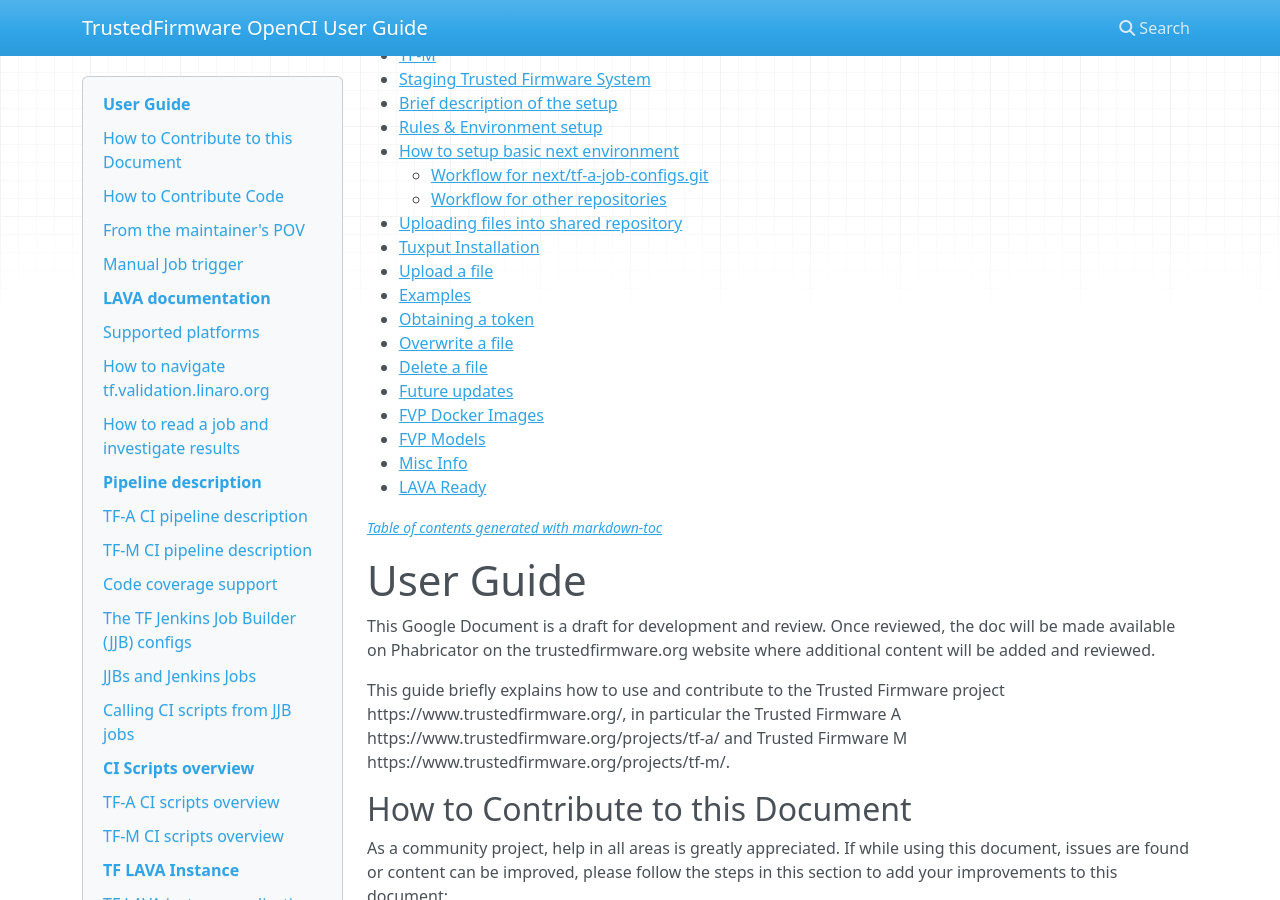
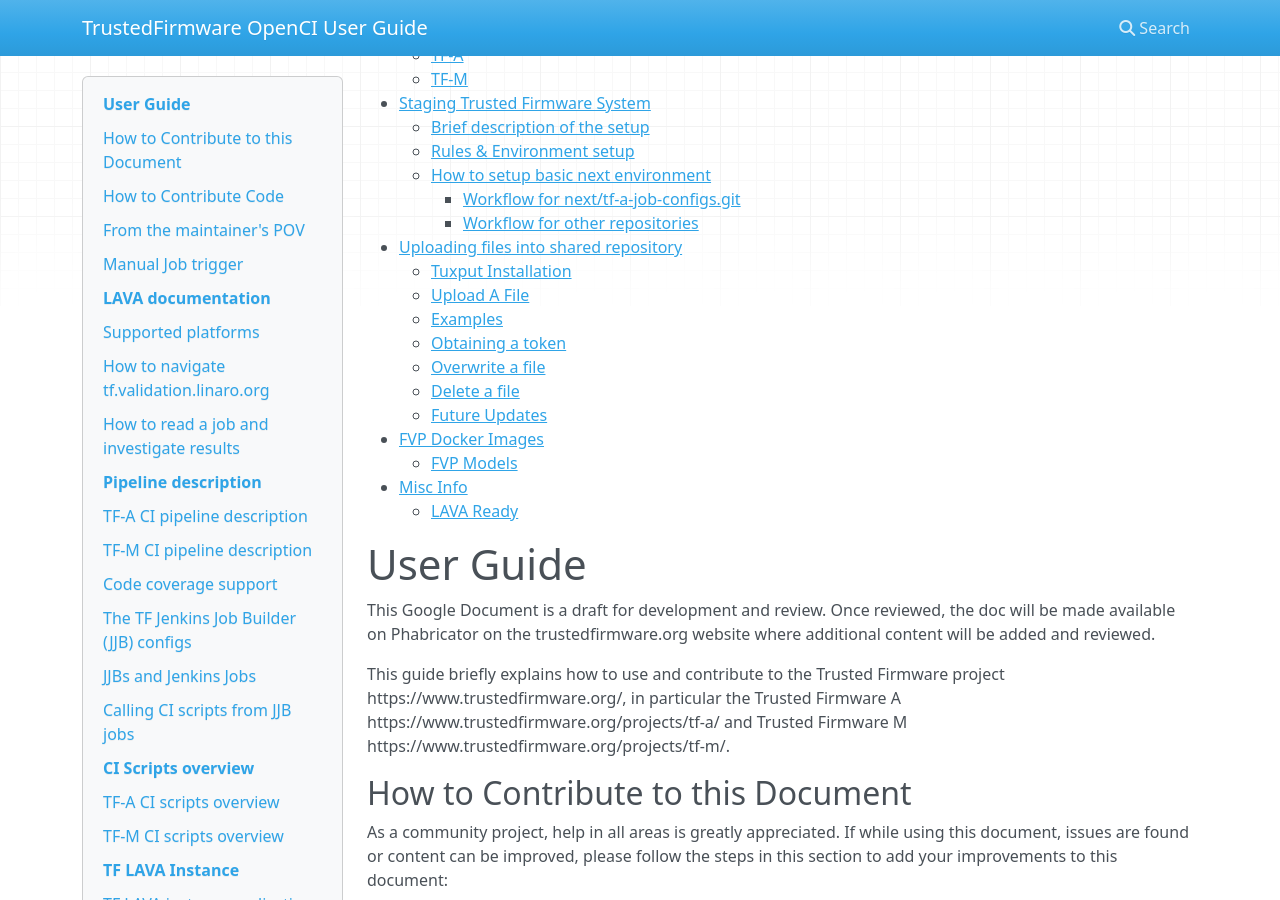
Before and after one commit to saheerb/ci-test, an MkDocs documentation site: the page built from docs/index.md, in a window 1280 px wide and 900 px high, scrolled down 1969 px. Built offline with MkDocs 1.6.1, drawn with Linux system fonts in a browser that asks for light colours; nearby versions of some CDN libraries; part of the change alters nothing that is shown; some of the changed text lies outside the part shown.

Commit message:
index.md: Replace adhoc ToC with a standard mkdocs TOC macro
Instead of manually generated ToC using an external web tool, use a
by-default enabled MkDocs extension which automatically generates it.

https://python-markdown.github.io/extensions/toc/

Signed-off-by: Paul Sokolovsky <paul.sokolovsky@linaro.org>
Change-Id: I8ecc13c478d220dc9e351c386319d8fc5f646c7a

```diff
--- a/docs/index.md
+++ b/docs/index.md
@@ -3,96 +3,7 @@
 
 **Table of Contents**
 
-- [User Guide](#user-guide)
-  * [How to Contribute to this Document](#how-to-contribute-to-this-document)
-  * [How to Contribute Code](#how-to-contribute-code)
-    + [Gerrit Setup](#gerrit-setup)
-    + [Commit and review](#commit-and-review)
-  * [From the maintainer's POV](#from-the-maintainer-s-pov)
-  * [Manual Job trigger](#manual-job-trigger)
-- [LAVA documentation](#lava-documentation)
-  * [Supported platforms](#supported-platforms)
-    + [TF-A supported platforms](#tf-a-supported-platforms)
-    + [TF-M supported platforms](#tf-m-supported-platforms)
-  * [How to navigate tf.validation.linaro.org](#how-to-navigate-tfvalidationlinaroorg)
-  * [How to read a job and investigate results](#how-to-read-a-job-and-investigate-results)
-- [Pipeline description](#pipeline-description)
-  * [TF-A CI pipeline description](#tf-a-ci-pipeline-description)
-  * [TF-M CI pipeline description](#tf-m-ci-pipeline-description)
-    + [TF-M Job dependencies](#tf-m-job-dependencies)
-  * [The TF Jenkins Job Builder (JJB) configs](#the-tf-jenkins-job-builder--jjb--configs)
-  * [JJBs and Jenkins Jobs](#jjbs-and-jenkins-jobs)
-  * [Calling CI scripts from JJB jobs](#calling-ci-scripts-from-jjb-jobs)
-- [CI Scripts overview](#ci-scripts-overview)
-  * [TF-A CI scripts overview](#tf-a-ci-scripts-overview)
-  * [TF-M CI scripts overview](#tf-m-ci-scripts-overview)
-- [TF LAVA Instance](#tf-lava-instance)
-  * [TF LAVA instance replication](#tf-lava-instance-replication)
-  * [LAVA Master](#lava-master)
-  * [LAVA Dispatchers](#lava-dispatchers)
-  * [Upgrades](#upgrades)
-  * [LAVA instance changes](#lava-instance-changes)
-  * [Current list of available devices](#current-list-of-available-devices)
-- [Local LAVA instance set up](#local-lava-instance-set-up)
-- [New device enablement in LAVA](#new-device-enablement-in-lava)
-- [Board setup](#board-setup)
-  * [Juno](#juno)
-    + [Peripherals](#peripherals)
-    + [Deployment](#deployment)
-    + [Troubleshooting](#troubleshooting)
-  * [MPS2](#mps2)
-    + [Peripherals](#peripherals-1)
-    + [Deployment](#deployment-1)
-    + [Troubleshooting](#troubleshooting-1)
-  * [Musca B1](#musca-b1)
-    + [Flashing the device for the first time](#flashing-the-device-for-the-first-time)
-    + [Turn on automation](#turn-on-automation)
-    + [Turn auto power on](#turn-auto-power-on)
-  * [STM32L562E-DK](#stm32l562e-dk)
-    + [Peripherals](#peripherals-1)
-    + [Deployment](#deployment-1)
-  * [NXP LPC55s69 Platform](#nxp-lpc55s69-platform)
-    + [Peripherals](#peripherals-1)
-    + [Deployment](#deployment-1)
-  * [Cypress Platform CY8CKIT-064S0S2-4343W](#cypress-platform-cy8ckit-064s0s2-4343w)
-    + [Peripherals](#peripherals-1)
-    + [Deployment](#deployment-1)
-    + [Troubleshooting](#troubleshooting-1)
-  * [Asurada Chromebook](#asurada-chromebook)
-    + [Peripherals](#peripherals-1)
-    + [Deployment](#deployment-1)
-    + [Troubleshooting](#troubleshooting-1)
-  * [Lazor Chromebook](#lazor-chromebook)
-    + [Peripherals](#peripherals-1)
-    + [Deployment](#deployment-1)
-    + [Troubleshooting](#troubleshooting-1)
-  * [Adding Boards to LAVA](#adding-boards-to-lava)
-  * [Hardware Requirements](#hardware-requirements)
-  * [How to get your board installed in the Linaro Cambridge Lab](#how-to-get-your-board-installed-in-the-linaro-cambridge-lab)
-- [SQUAD](#squad)
-  * [TF-A](#tf-a)
-  * [TF-M](#tf-m)
-- [Staging Trusted Firmware System](#staging-trusted-firmware-system)
-  * [Brief description of the setup](#brief-description-of-the-setup)
-  * [Rules & Environment setup](#rules---environment-setup)
-  * [How to setup basic next environment](#how-to-setup-basic-next-environment)
-    + [Workflow for next/tf-a-job-configs.git](#workflow-for-next-tf-a-job-configsgit)
-    + [Workflow for other repositories](#workflow-for-other-repositories)
-- [Uploading files into shared repository](#uploading-files-into-shared-repository)
-  * [Tuxput Installation](#tuxput-installation)
-  * [Upload a file](#upload-a-file)
-  * [Examples](#examples)
-  * [Obtaining a token](#obtaining-a-token)
-  * [Overwrite a file](#overwrite-a-file)
-  * [Delete a file](#delete-a-file)
-  * [Future updates](#future-updates)
-- [FVP Docker Images](#fvp-docker-images)
-  * [FVP Models](#fvp-models)
-- [Misc Info](#misc-info)
-  * [LAVA Ready](#lava-ready)
-
-<small><i><a href='http://ecotrust-canada.github.io/markdown-toc/'>Table of contents generated with markdown-toc</a></i></small>
-
+[TOC]
 
 # User Guide
 This Google Document is a draft for development and review. Once reviewed, the doc will be made available on Phabricator on the trustedfirmware.org website where additional content will be added and reviewed.
```
